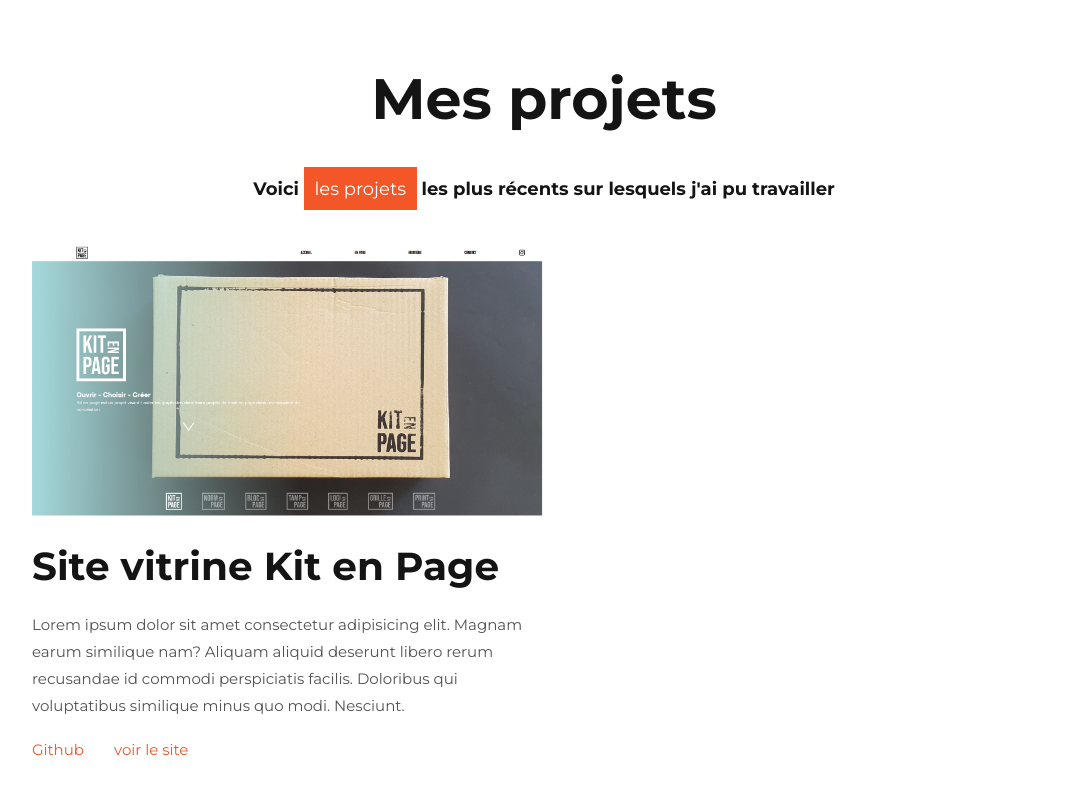
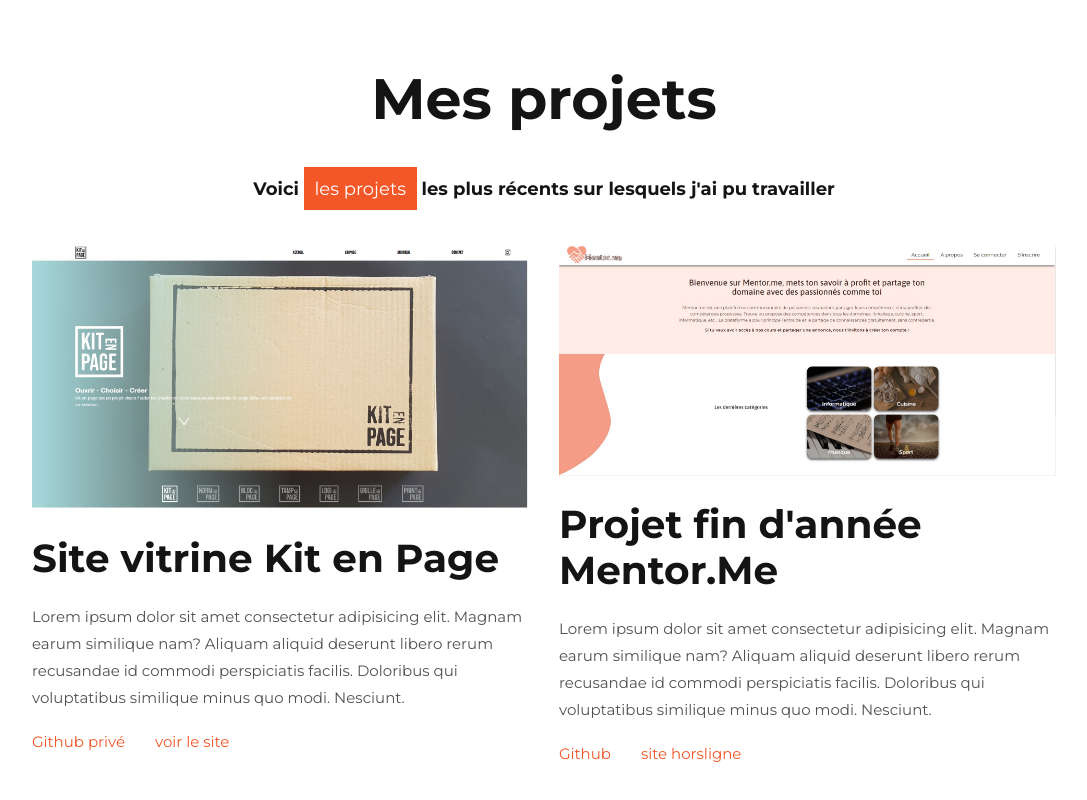
Before and after one commit to FloClem/my-website, a plain HTML site: page index.html in a window 1280 px wide. Shown: the part 2636-3436 px from the top of the page, without its empty margins (96-1183 px from the left). Drawn offline with nearby package versions, Linux system fonts and the light colour scheme.

Commit message:
Portfolio Done

```diff
--- a/index.html
+++ b/index.html
@@ -150,12 +150,25 @@
                     <h2>Site vitrine Kit en Page</h2>
                     <p>Lorem ipsum dolor sit amet consectetur adipisicing elit. Magnam earum similique nam? Aliquam aliquid deserunt libero rerum recusandae id commodi perspiciatis facilis. Doloribus qui voluptatibus similique minus quo modi. Nesciunt.</p>
                     <div class="action">
-                        <a href="https://github.com" target="_blank">Github</a>
-                        <a href="https://google.com">voir le site</a>
+                        <a>Github privé</a>
+                        <a href="https://kit-en-page.fr/">voir le site</a>
+                    </div>
+                </div>
+                <div class="project">
+                    <div class="thumbnail">
+                        <img src="./images/mentorme.jpg" alt="sit web kit en page">
+                    </div>
+                    <h2>Projet fin d'année Mentor.Me</h2>
+                    <p>Lorem ipsum dolor sit amet consectetur adipisicing elit. Magnam earum similique nam? Aliquam aliquid deserunt libero rerum recusandae id commodi perspiciatis facilis. Doloribus qui voluptatibus similique minus quo modi. Nesciunt.</p>
+                    <div class="action">
+                        <a href="https://github.com/FloClem/Mentor.me" target="_blank">Github</a>
+                        <a>site horsligne</a>
                     </div>
                 </div>
             </div>
         </div>
     </section>
+
+    <!-- ==========================================  Contact section  ======================================== -->
 </body>
 </html>
--- a/styles.css
+++ b/styles.css
@@ -375,6 +375,7 @@
     display: grid;
     grid-template-columns: 1fr 1fr;
     flex-wrap: 3rem;
+    gap: 2rem;
 }
 
 section.recent-work .projects .project {
```
Also changed, not shown: images/mentorme.jpg (added).
